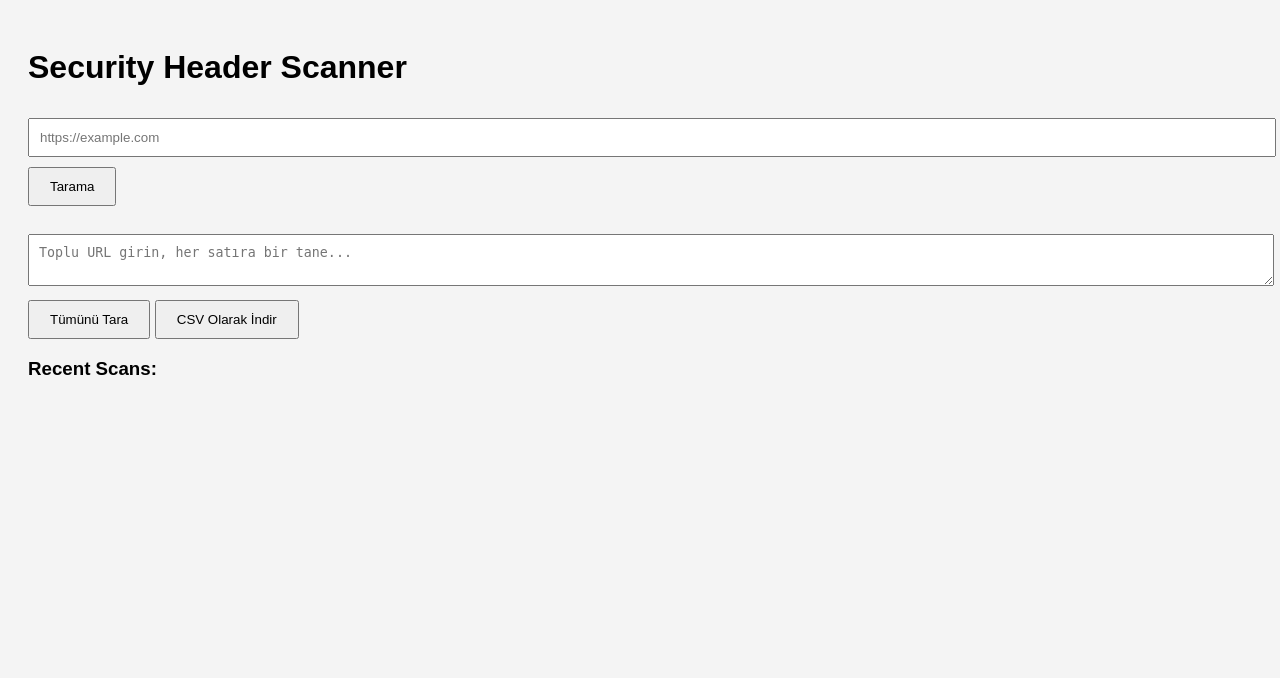
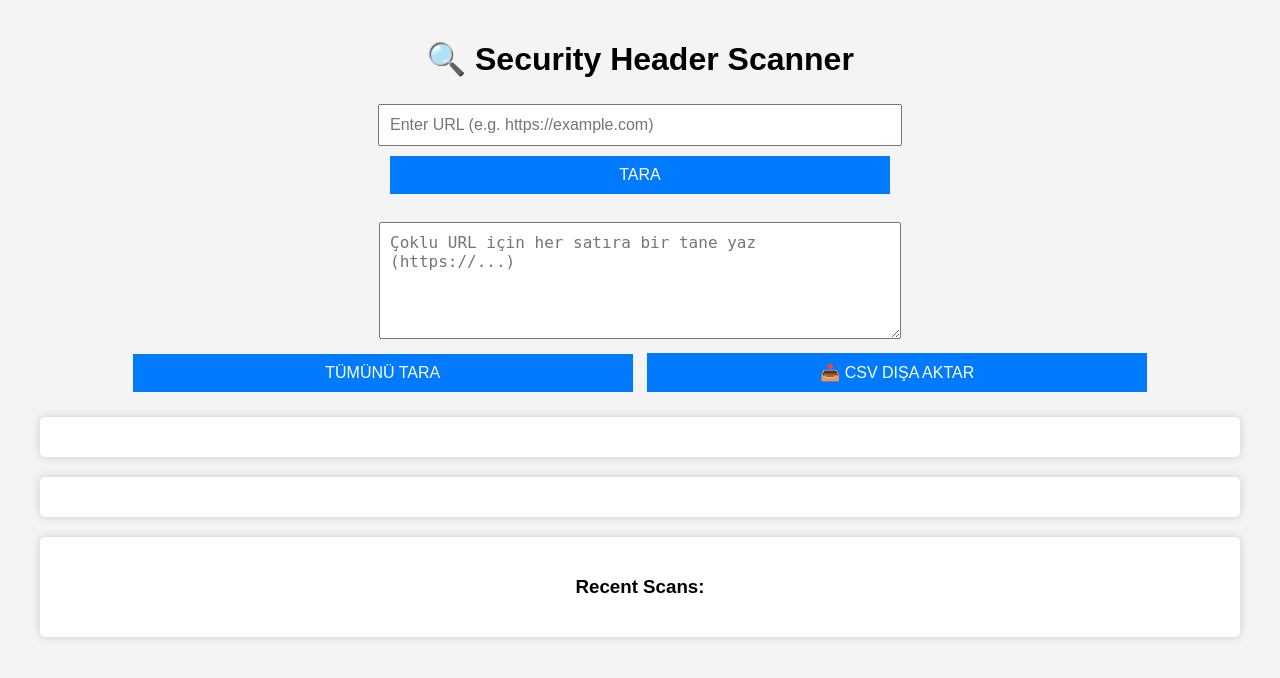
Before and after one commit to PoyrazYare156/thtbanner, a FastAPI app: page / in a window 1280 px wide. Shown: the top 678 px of the page. Run offline with FastAPI, Linux system fonts and the light colour scheme; some libraries are stand-ins or nearby versions.

Commit message:
Update index.html

```diff
--- a/templates/index.html
+++ b/templates/index.html
@@ -1,25 +1,73 @@
 <!DOCTYPE html>
-<html>
+<html lang="en">
 <head>
-    <meta charset="UTF-8">
-    <title>Security Header Scanner</title>
-    <link rel="stylesheet" href="/static/style.css" />
+  <meta charset="UTF-8" />
+  <meta name="viewport" content="width=device-width, initial-scale=1.0"/>
+  <title>Security Header Scanner</title>
+  <script src="https://cdnjs.cloudflare.com/ajax/libs/html2pdf.js/0.10.1/html2pdf.bundle.min.js"></script>
+  <script src="/static/app.js" defer></script>
+  <style>
+    body {
+      font-family: Arial, sans-serif;
+      margin: 40px;
+      background-color: #f4f4f4;
+    }
+    h1, h3 {
+      text-align: center;
+    }
+    #controls {
+      text-align: center;
+      margin-bottom: 20px;
+    }
+    input, textarea, button {
+      padding: 10px;
+      font-size: 16px;
+      margin: 5px;
+      width: 80%;
+      max-width: 500px;
+    }
+    #result, #bulkResults, #history {
+      background: white;
+      padding: 20px;
+      margin-top: 20px;
+      border-radius: 5px;
+      box-shadow: 0 0 10px #ccc;
+    }
+    table {
+      border-collapse: collapse;
+      width: 100%;
+    }
+    table td, table th {
+      border: 1px solid #ddd;
+      padding: 8px;
+    }
+    button {
+      cursor: pointer;
+      background-color: #007BFF;
+      color: white;
+      border: none;
+    }
+    button:hover {
+      background-color: #0056b3;
+    }
+  </style>
 </head>
 <body>
-    <h1>Security Header Scanner</h1>
+  <h1>🔍 Security Header Scanner</h1>
 
-    <input type="text" id="targetUrl" placeholder="https://example.com" />
-    <button onclick="scanHeaders()">Tarama</button>
+  <div id="controls">
+    <input type="text" id="targetUrl" placeholder="Enter URL (e.g. https://example.com)" />
+    <br />
+    <button onclick="scanHeaders()">TARA</button>
+    <br /><br />
+    <textarea id="bulkUrls" rows="5" placeholder="Çoklu URL için her satıra bir tane yaz (https://...)"></textarea>
+    <br />
+    <button onclick="scanMultiple()">TÜMÜNÜ TARA</button>
+    <button onclick="exportCSV()">📥 CSV DIŞA AKTAR</button>
+  </div>
 
-    <br><br>
-    <textarea id="bulkUrls" placeholder="Toplu URL girin, her satıra bir tane..."></textarea>
-    <button onclick="scanMultiple()">Tümünü Tara</button>
-    <button onclick="exportCSV()">CSV Olarak İndir</button>
-
-    <div id="result"></div>
-    <div id="bulkResults"></div>
-    <div id="history"></div>
-
-    <script src="/static/app.js"></script>
+  <div id="result"></div>
+  <div id="bulkResults"></div>
+  <div id="history"></div>
 </body>
 </html>
```
